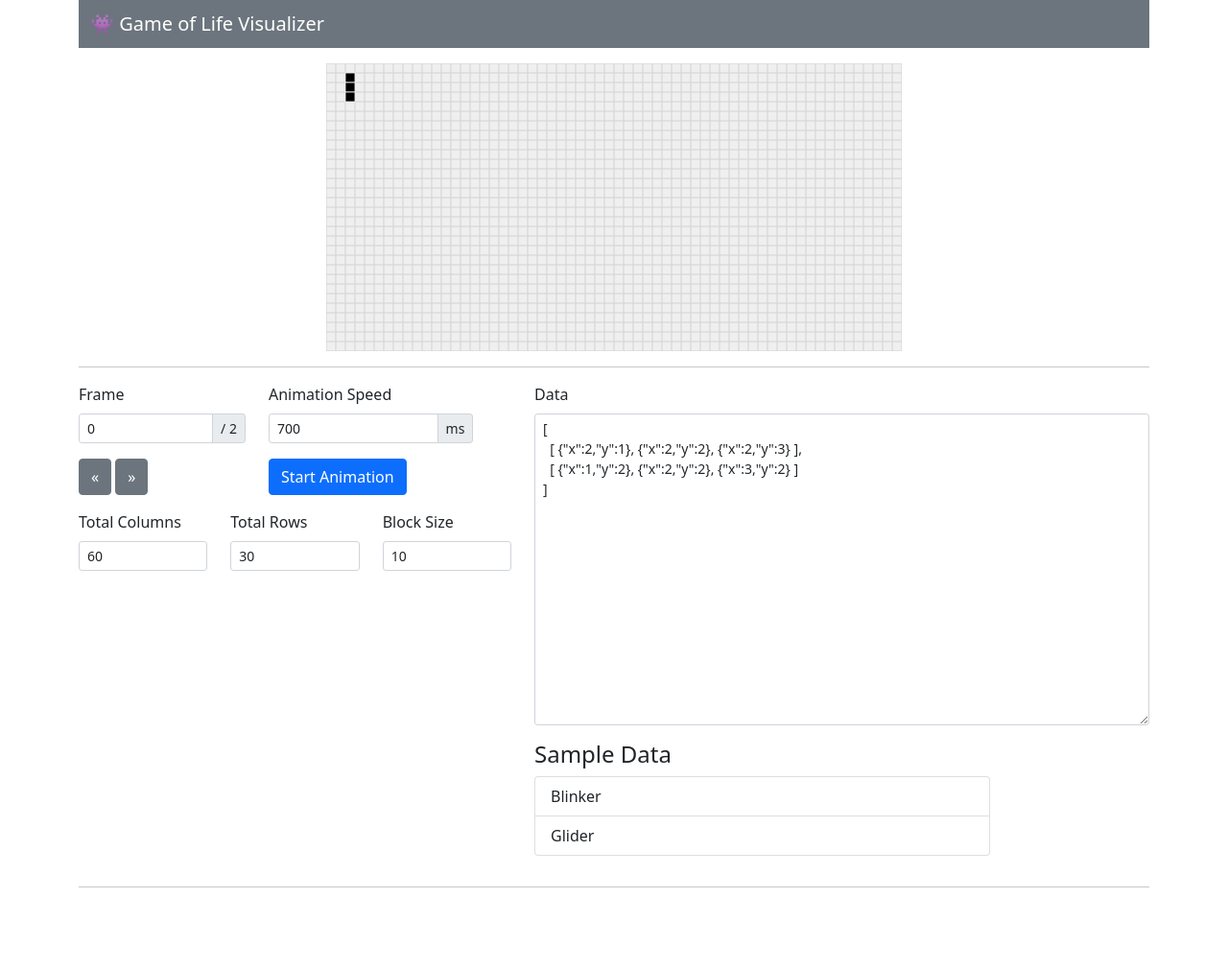
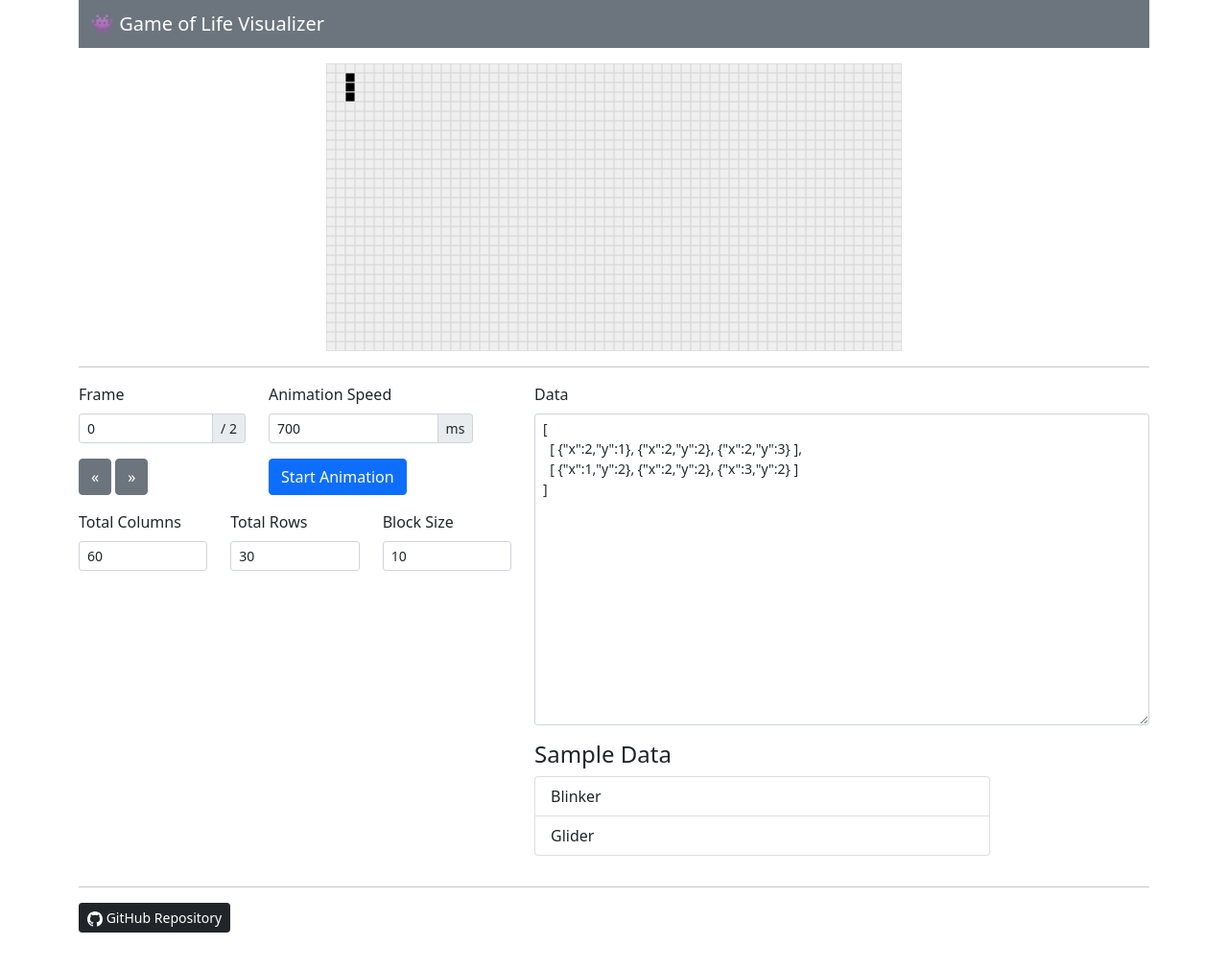
Before and after one commit to GDCR-SEA/gol-visualizer, a plain HTML site: page index.html in a window 1280 px wide. Shown: the whole page at 96% size. Before the commit the page ends 973 px from the top, so only its background shows below. Drawn offline with nearby package versions, Linux system fonts and the light colour scheme.

Commit message:
Add Github repo link

```diff
--- a/index.html
+++ b/index.html
@@ -103,6 +103,13 @@
         </div>
       </div>
       <hr>
+      <p>
+        <a href="https://github.com/GDCR-SEA/gol-visualizer" target="_blank" class="btn btn-sm btn-dark">
+          <svg xmlns="http://www.w3.org/2000/svg" width="16" height="16" fill="currentColor" class="bi bi-github" viewBox="0 0 16 16">
+            <path d="M8 0C3.58 0 0 3.58 0 8c0 3.54 2.29 6.53 5.47 7.59.4.07.55-.17.55-.38 0-.19-.01-.82-.01-1.49-2.01.37-2.53-.49-2.69-.94-.09-.23-.48-.94-.82-1.13-.28-.15-.68-.52-.01-.53.63-.01 1.08.58 1.23.82.72 1.21 1.87.87 2.33.66.07-.52.28-.87.51-1.07-1.78-.2-3.64-.89-3.64-3.95 0-.87.31-1.59.82-2.15-.08-.2-.36-1.02.08-2.12 0 0 .67-.21 2.2.82.64-.18 1.32-.27 2-.27.68 0 1.36.09 2 .27 1.53-1.04 2.2-.82 2.2-.82.44 1.1.16 1.92.08 2.12.51.56.82 1.27.82 2.15 0 3.07-1.87 3.75-3.65 3.95.29.25.54.73.54 1.48 0 1.07-.01 1.93-.01 2.2 0 .21.15.46.55.38A8.012 8.012 0 0 0 16 8c0-4.42-3.58-8-8-8z"/>
+          </svg> GitHub Repository
+        </a>
+      </p>
     </div>
   </div>
 
```
